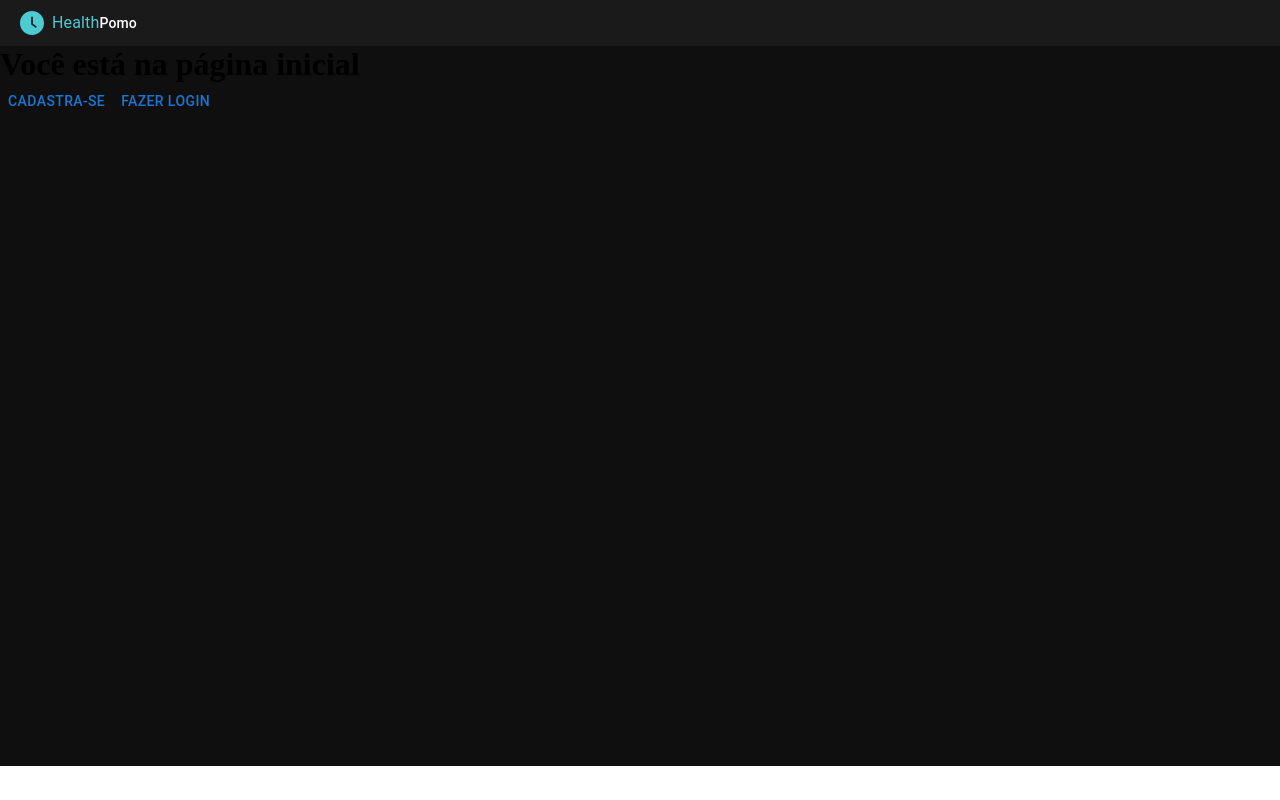
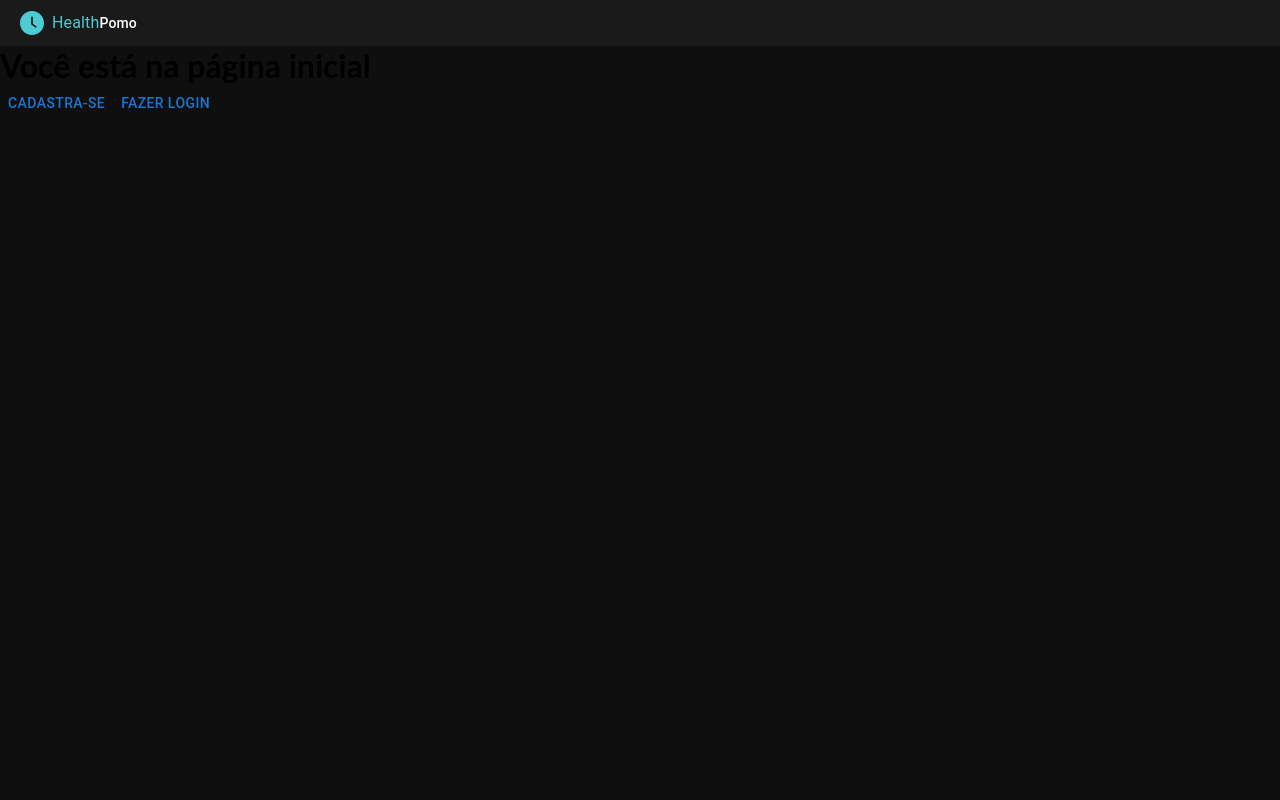
Before and after one commit to jGledsonSilva/Projeto_POO, a React (Vite) app: page /pagina-inicial in a window 1280 px wide. Built offline with nearby package versions, Linux system fonts and the light colour scheme.

Commit message:
feat(1): adicionei a cor de fundo e de links

```diff
--- a/src/style--global.css
+++ b/src/style--global.css
@@ -4,6 +4,20 @@
   box-sizing: border-box;
 }
 
+body {
+  font-family: 'Lato', sans-serif;
+  background-color: #0f0f0f;
+}
+
 a {
-  font-family: 'Lato', sans-serif;
+  text-decoration: none;
+  color: #4DCBD3;
 }
+
+a:hover{
+  color: #84D5DA;
+}
+
+a:active{
+  color: #ADE3E6;
+}
```
